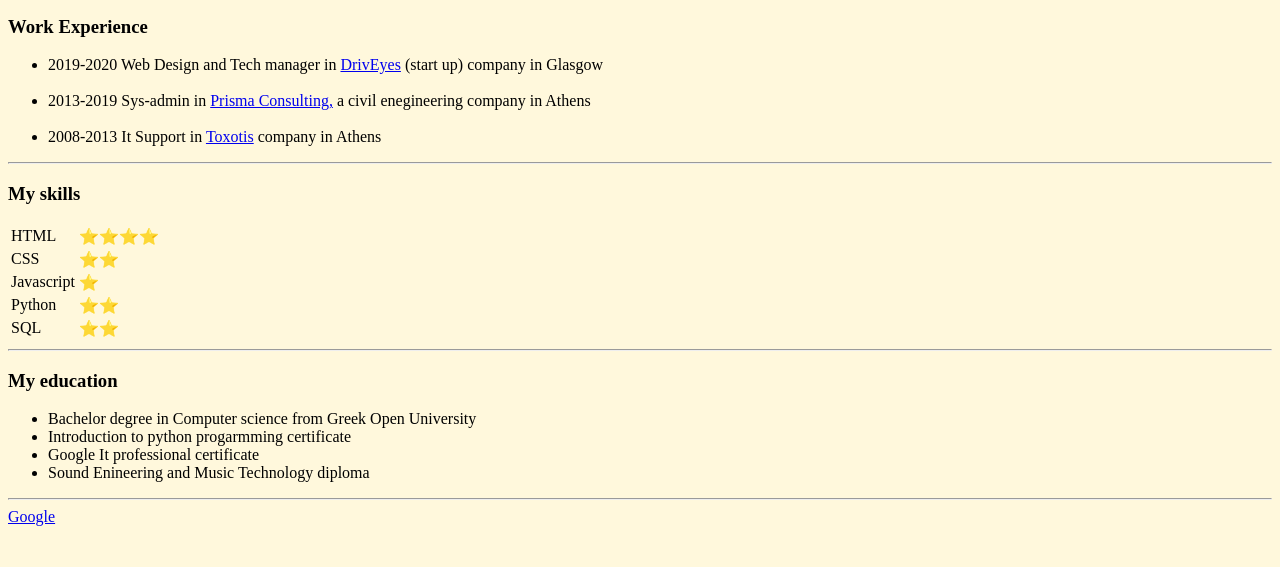
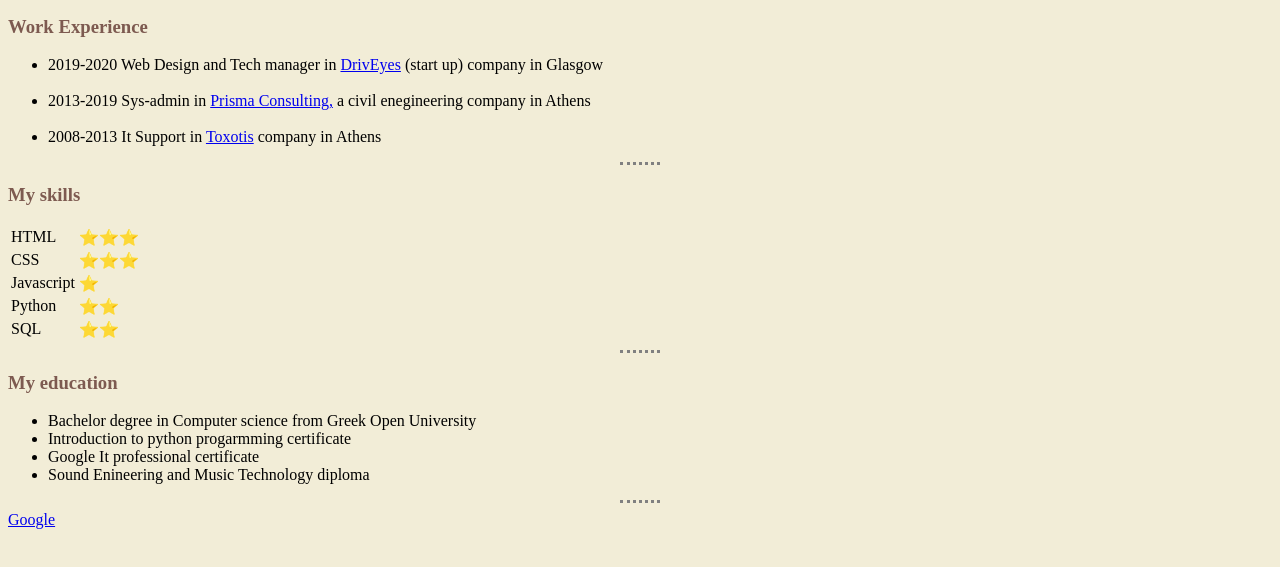
Before and after one commit to kolettis/cv_project, a plain HTML site: page index.html in a window 1280 px wide. Shown: the part 233-800 px from the top of the page. Drawn offline with Linux system fonts and the light colour scheme.

Commit message:
css link
added css link

```diff
--- a/index.html
+++ b/index.html
@@ -4,15 +4,20 @@
 <head>
   <meta charset="utf-8">
   <title>My CV WebPage</title>
+<link rel="stylesheet" href="styles.css">
+
+
 </head>
-<table  cellpadding=5px  align=center width=35%>
+
+<table cellpadding=5px align=center width=35%>
   <tr>
     <td><a href="index.html">Home</a></td>
     <td><a href="projects_CV.html">Projects</a></td>
     <td><a href="contact_CV.html">Contact</a></td>
   </tr>
 </table>
-<body bgcolor=Cornsilk>
+
+<body>
 
   <table cellpadding=15px>
     <tr>
@@ -38,19 +43,24 @@
   <h3>My skills</h3>
   <table>
     <tr>
-      <td>HTML</td><td>⭐⭐⭐⭐</td>
+      <td>HTML</td>
+      <td>⭐⭐⭐</td>
     </tr>
     <tr>
-      <td>CSS</td><td>⭐⭐</td>
+      <td>CSS</td>
+      <td>⭐⭐⭐</td>
     </tr>
     <tr>
-      <td>Javascript</td><td>⭐</td>
+      <td>Javascript</td>
+      <td>⭐</td>
     </tr>
     <tr>
-      <td>Python</td><td>⭐⭐</td>
+      <td>Python</td>
+      <td>⭐⭐</td>
     </tr>
     <tr>
-      <td>SQL</td><td>⭐⭐</td>
+      <td>SQL</td>
+      <td>⭐⭐</td>
     </tr>
 
 
```
Also changed, not shown: contact_CV.html (+2 -1 lines), projects_CV.html (+3 -1 lines).
